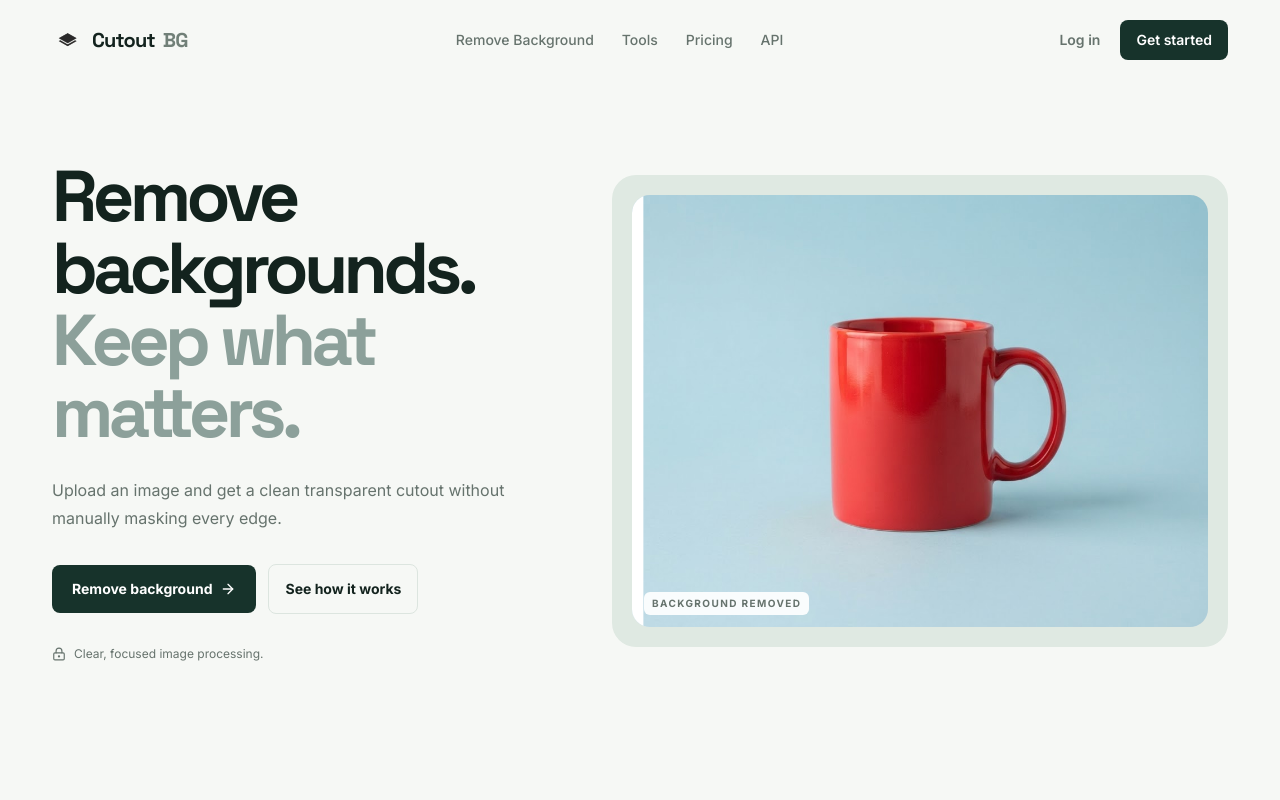
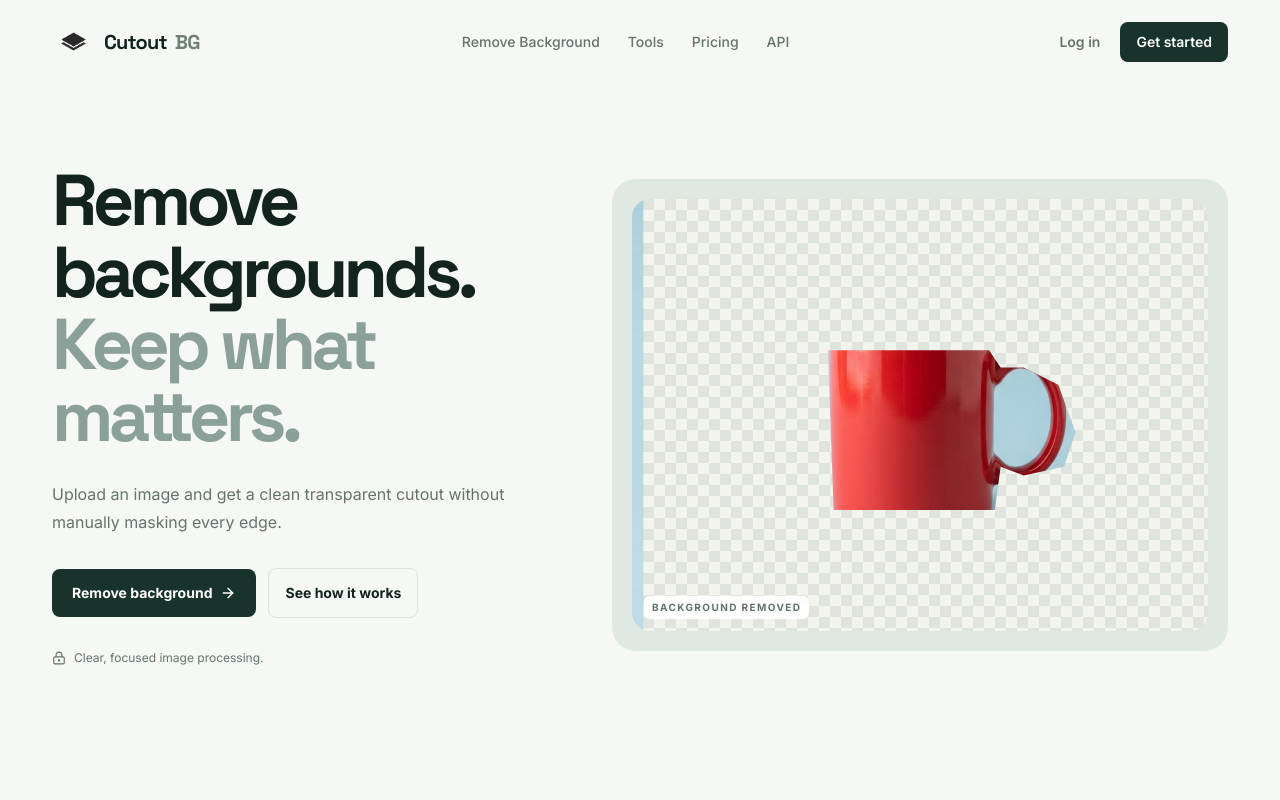
Before and after one commit to Moise-Kobokiba/cutoutbg, a Next.js app: page / in a window 1280 px wide. Shown: the top 800 px of the page. Built offline with nearby package versions, Linux system fonts and the light colour scheme.

Commit message:
phase 2c.1: refine brand scale and cutout demo

```diff
--- a/app/globals.css
+++ b/app/globals.css
@@ -15,6 +15,6 @@ button:disabled { cursor: not-allowed; opacity: .55; }
 ::selection { background: var(--accent); color: var(--accent-ink); }
 .checkerboard { background-color: #f4f4ef; background-image: linear-gradient(45deg, #dfe4df 25%, transparent 25%), linear-gradient(-45deg, #dfe4df 25%, transparent 25%), linear-gradient(45deg, transparent 75%, #dfe4df 75%), linear-gradient(-45deg, transparent 75%, #dfe4df 75%); background-size: 22px 22px; background-position: 0 0, 0 11px, 11px -11px, -11px 0; }
 .dark .checkerboard { background-color: #28322e; background-image: linear-gradient(45deg, #34413b 25%, transparent 25%), linear-gradient(-45deg, #34413b 25%, transparent 25%), linear-gradient(45deg, transparent 75%, #34413b 75%), linear-gradient(-45deg, transparent 75%, #34413b 75%); }
-.removal-reveal { animation: remove-background 5s cubic-bezier(.65,0,.35,1) infinite alternate; }
-@keyframes remove-background { from { transform: scaleX(1); } to { transform: scaleX(0); } }
-@media (prefers-reduced-motion: reduce) { *, *::before, *::after { animation: none !important; scroll-behavior: auto !important; transition-duration: .01ms !important; } .removal-reveal { transform: scaleX(0); } }
+.removal-background { animation: remove-background 5s cubic-bezier(.65,0,.35,1) infinite alternate; }
+@keyframes remove-background { from { clip-path: inset(0 0 0 0); } to { clip-path: inset(0 100% 0 0); } }
+@media (prefers-reduced-motion: reduce) { *, *::before, *::after { animation: none !important; scroll-behavior: auto !important; transition-duration: .01ms !important; } .removal-background { clip-path: inset(0 100% 0 0); } }
--- a/components/removal-demo.tsx
+++ b/components/removal-demo.tsx
@@ -4,11 +4,11 @@ import { useState } from "react"
 
 export function RemovalDemo() {
   const [paused, setPaused] = useState(false)
-  return <button type="button" aria-label={paused ? "Play background removal demonstration" : "Pause background removal demonstration"} aria-pressed={paused} onClick={() => setPaused((value) => !value)} className={`relative block w-full overflow-hidden rounded-[24px] bg-[#dfe9e2] p-3 text-left sm:p-5 ${paused ? "[&_.removal-reveal]:[animation-play-state:paused]" : ""}`}>
+  return <button type="button" aria-label={paused ? "Play background removal demonstration" : "Pause background removal demonstration"} aria-pressed={paused} onClick={() => setPaused((value) => !value)} className={`relative block w-full overflow-hidden rounded-[24px] bg-[#dfe9e2] p-3 text-left sm:p-5 ${paused ? "[&_.removal-background]:[animation-play-state:paused]" : ""}`}>
     <span className="sr-only">A background is removed while the subject remains over a transparent checkerboard.</span>
-    <span className="checkerboard relative block aspect-[4/3] overflow-hidden rounded-[18px]">
-      <img src="/demo-subject.png" alt="" className="absolute inset-0 size-full object-cover" />
-      <span className="removal-reveal absolute inset-0 block origin-left bg-[var(--panel)]" aria-hidden="true" />
+    <span className="checkerboard relative block aspect-square overflow-hidden rounded-[18px] sm:aspect-[4/3]">
+      <img src="/demo-subject.png" alt="" className="removal-background absolute inset-0 size-full object-cover" />
+      <img src="/demo-subject.png" alt="" aria-hidden="true" className="absolute inset-0 size-full object-cover [clip-path:polygon(34%_35%,62%_35%,64%_39%,68%_39%,74%_43%,77%_54%,75%_62%,68%_64%,64%_62%,63%_72%,35%_72%)]" />
       <span className="absolute bottom-3 left-3 rounded-md bg-white/90 px-2 py-1 text-[10px] font-bold uppercase tracking-[.14em] text-[var(--muted)]">Background removed</span>
     </span>
   </button>
--- a/components/site-header.tsx
+++ b/components/site-header.tsx
@@ -21,7 +21,7 @@ export function SiteHeader() {
   }, [menuOpen])
   return <header className="relative z-20 mx-auto w-full max-w-[1240px] px-5 py-5 lg:px-8">
     <div className="flex items-center justify-between">
-      <Link href="/" className="flex items-center gap-2 font-display text-xl font-bold tracking-[-0.04em] focus-visible:outline-none focus-visible:ring-2 focus-visible:ring-[var(--deep)] focus-visible:ring-offset-4" aria-label="CutoutBG home" onClick={() => setMenuOpen(false)}><img src="/brand/cutoutbg-logo.png" alt="" className="size-8 rounded-md object-cover" />Cutout<span className="text-[#718078]">BG</span></Link>
+      <Link href="/" className="flex items-center gap-2 font-display text-xl font-bold tracking-[-0.04em] focus-visible:outline-none focus-visible:ring-2 focus-visible:ring-[var(--deep)] focus-visible:ring-offset-4" aria-label="CutoutBG home" onClick={() => setMenuOpen(false)}><img src="/brand/cutoutbg-logo.png" alt="" className="size-10 rounded-md object-cover sm:size-11" />Cutout<span className="text-[#718078]">BG</span></Link>
       <nav className="hidden items-center gap-7 text-sm font-medium text-[var(--muted)] md:flex" aria-label="Primary navigation">{links.map((link) => <Link key={link.href} href={link.href} className="focus-ring transition-colors hover:text-[var(--foreground)]">{link.label}</Link>)}</nav>
       <div className="flex items-center gap-3"><Link href="/login" className="focus-ring hidden px-2 py-2 text-sm font-semibold text-[var(--muted)] hover:text-[var(--foreground)] sm:block">Log in</Link><Link href="/signup" className="focus-ring hidden rounded-lg bg-[var(--deep)] px-4 py-2.5 text-sm font-semibold text-white hover:bg-[#234c3e] active:translate-y-px sm:block">Get started</Link><button type="button" className="focus-ring rounded-lg border border-[var(--line)] p-2 md:hidden" aria-label={menuOpen ? "Close navigation" : "Open navigation"} aria-expanded={menuOpen} onClick={() => setMenuOpen((open) => !open)}>{menuOpen ? <X aria-hidden="true" /> : <Menu aria-hidden="true" />}</button></div>
     </div>
```
